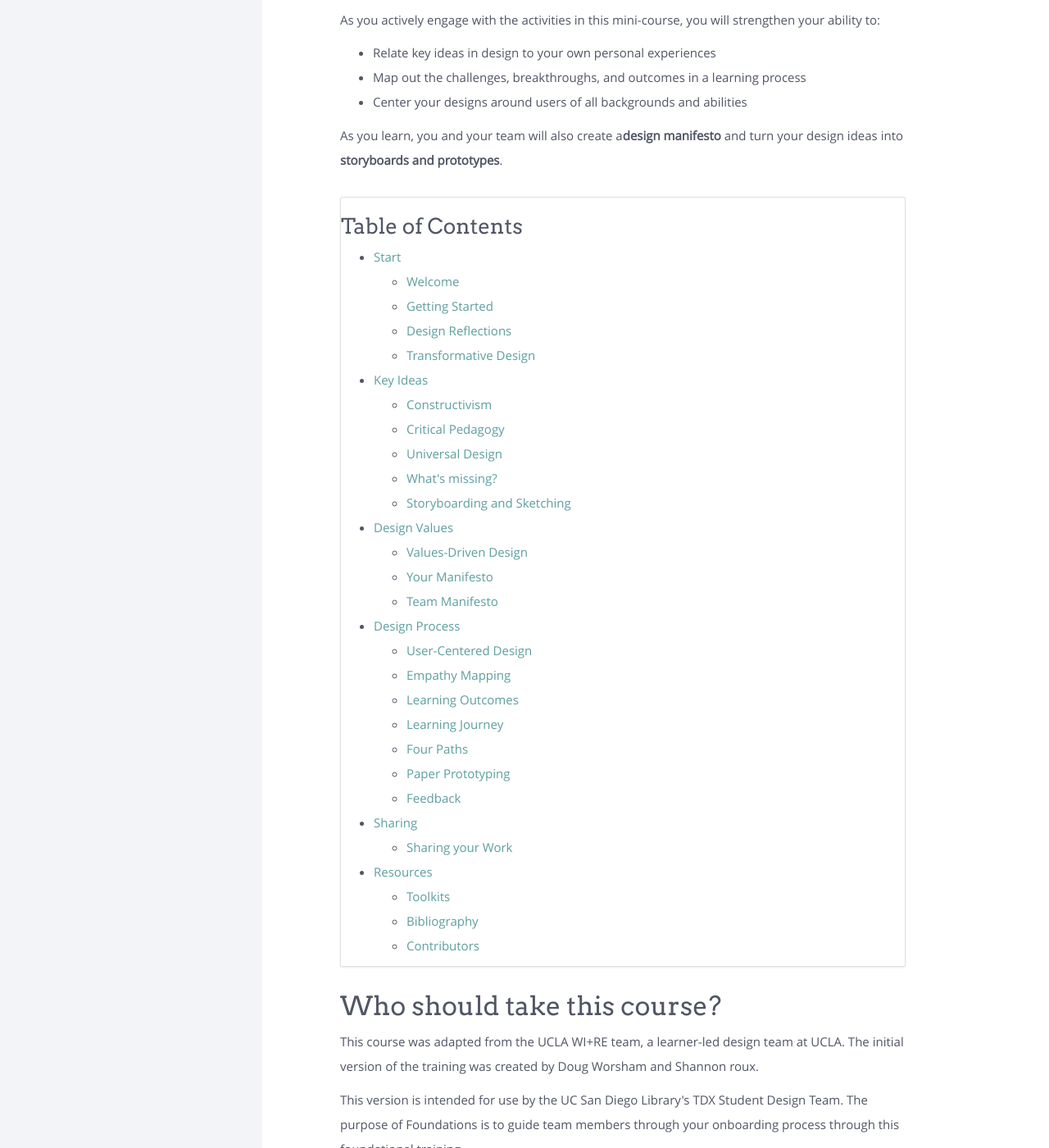
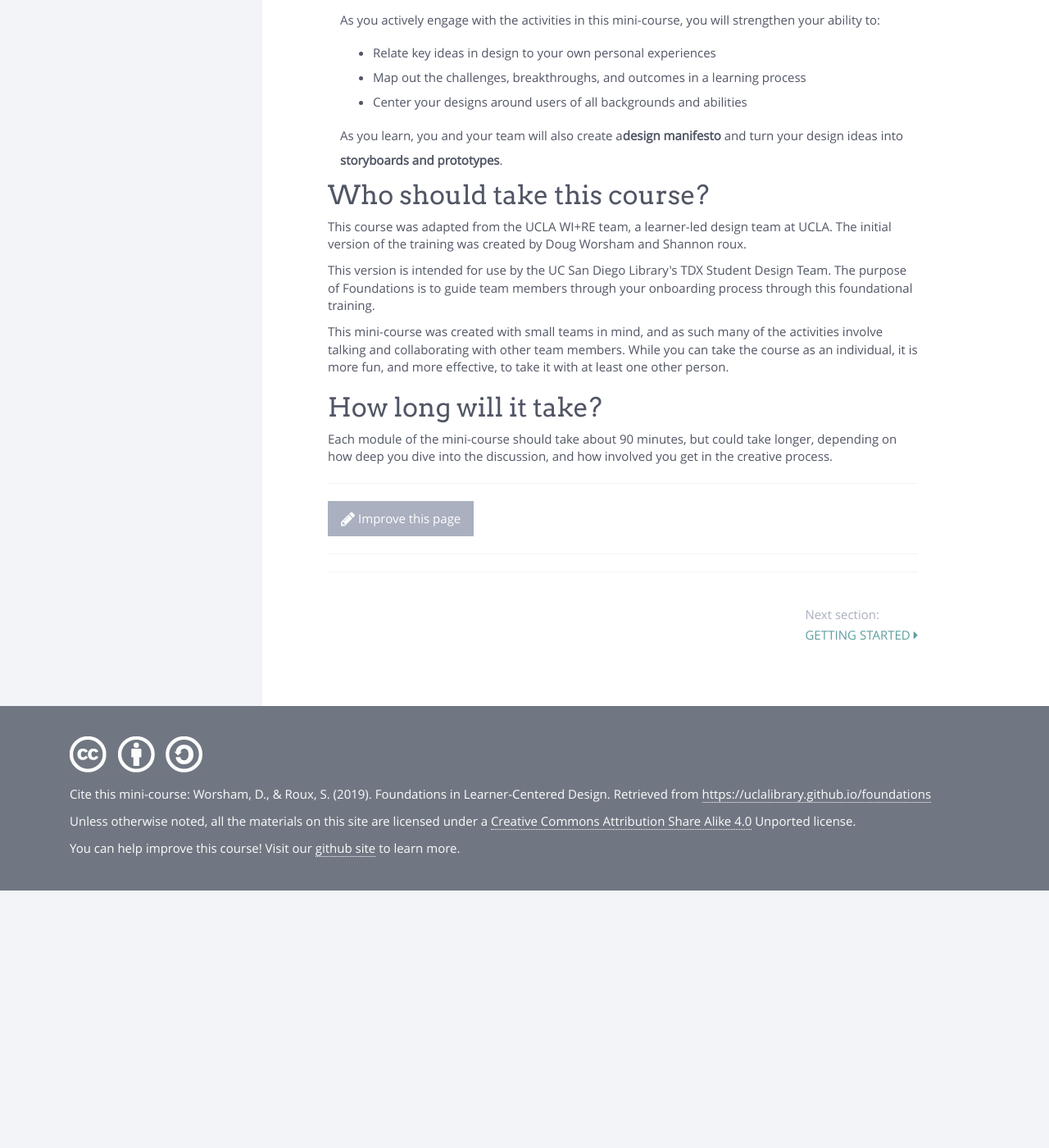
Before and after one commit to ucsdlib/foundations, a Jekyll site: the page built from modules/start/_posts/2000-01-01-welcome.html, in a window 1280 px wide and 1400 px high, scrolled down 615 px. Shown: the whole window at 82% size. Built offline with Jekyll 4.4.1, drawn with Linux system fonts in a browser that asks for light colours; nearby versions of some CDN libraries; comment, search, counter and statistics services are not loaded; after the commit the page ends 1701 px from its top, so only the background shows below that.

Commit message:
removed table of contents

```diff
--- a/modules/start/_posts/2000-01-01-welcome.html
+++ b/modules/start/_posts/2000-01-01-welcome.html
@@ -20,66 +20,6 @@ comments: true
 
 <p>As you learn, you and your team will also create a<strong>design manifesto</strong> and turn your design ideas into <strong>storyboards and prototypes</strong>.</p>
 
-<!--Table of Contents Here -->
-<div class="card my-5 shadow-sm">
-	<h3 class="card-title">Table of Contents</h3>
-	<ul class="toc">
-		<li>
-			<a href="?">Start</a>
-			<ul class="toc">
-				<li><a href="?">Welcome</a></li>
-				<li><a href="?">Getting Started</a></li>
-				<li><a href="?">Design Reflections</a></li>
-				<li><a href="?">Transformative Design</a></li>
-			</ul>
-		</li>
-		<li>
-			<a href="?">Key Ideas</a>
-			<ul class="toc">
-				<li><a href="?">Constructivism</a></li>
-				<li><a href="?">Critical Pedagogy</a></li>
-				<li><a href="?">Universal Design</a></li>
-				<li><a href="?">What's missing?</a></li>
-				<li><a href="?">Storyboarding and Sketching</a></li>
-			</ul>
-		</li>
-		<li>
-			<a href="?">Design Values</a>
-			<ul class="toc">
-				<li><a href="?">Values-Driven Design</a></li>
-				<li><a href="?">Your Manifesto</a></li>
-				<li><a href="?">Team Manifesto</a></li>
-			</ul>
-		</li>
-		<li>
-			<a href="?">Design Process</a>
-			<ul class="toc">
-				<li><a href="?">User-Centered Design</a></li>
-				<li><a href="?">Empathy Mapping</a></li>
-				<li><a href="?">Learning Outcomes</a></li>
-				<li><a href="?">Learning Journey</a></li>
-				<li><a href="?">Four Paths</a></li>
-				<li><a href="?">Paper Prototyping</a></li>
-				<li><a href="?">Feedback</a></li>
-			</ul>
-		</li>
-		<li>
-			<a href="?">Sharing</a>
-			<ul class="toc">
-				<li><a href="?">Sharing your Work</a></li>
-			</ul>
-		</li>
-		<li>
-			<a href="?">Resources</a>
-			<ul class="toc">
-				<li><a href="?">Toolkits</a></li>
-				<li><a href="?">Bibliography</a></li>
-				<li><a href="?">Contributors</a></li>
-			</ul>
-		</li>
-	</ul>
-<!-- End Table of Contents -->
-
 </div>
 <h2>Who should take this course?</h2>
 
```
